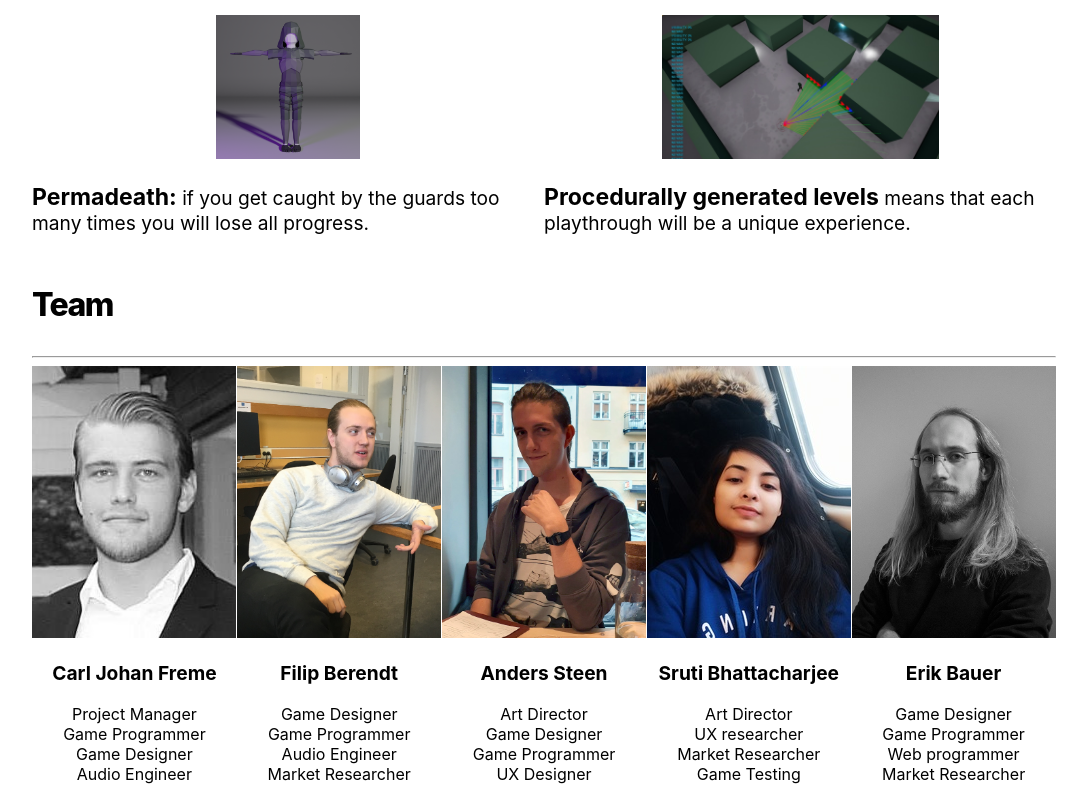
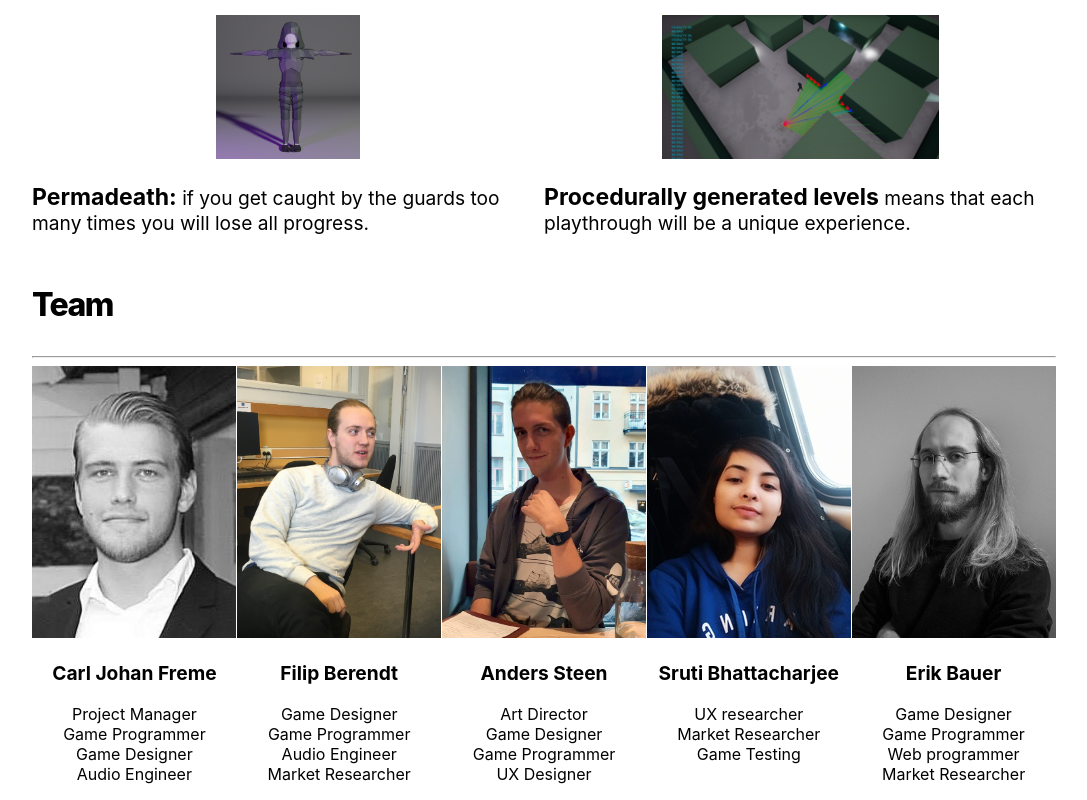
Before and after one commit to eribau/rogue-mike-web, a Next.js app: page / in a window 1280 px wide. Shown: the part 1643-2443 px from the top of the page, without its empty margins (96-1183 px from the left). Built offline with nearby package versions, Linux system fonts and the light colour scheme.

Commit message:
adjust roles

```diff
--- a/components/content.js
+++ b/components/content.js
@@ -130,7 +130,7 @@ export default function Content() {
                   />
               </div>
               <p className={utilStyles.bodyMdBold}>Sruti Bhattacharjee</p>
-              <p>Art Director<br/>UX researcher<br/>Market Researcher<br/>Game Testing</p>
+              <p>UX researcher<br/>Market Researcher<br/>Game Testing</p>
             </div>
             <div className={styles.column}>
               <div className={styles.image}>
```
